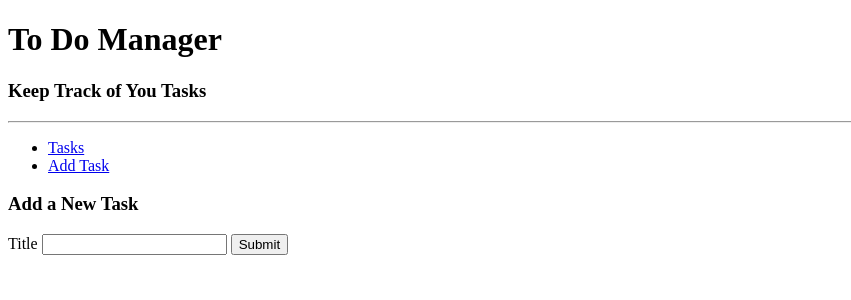
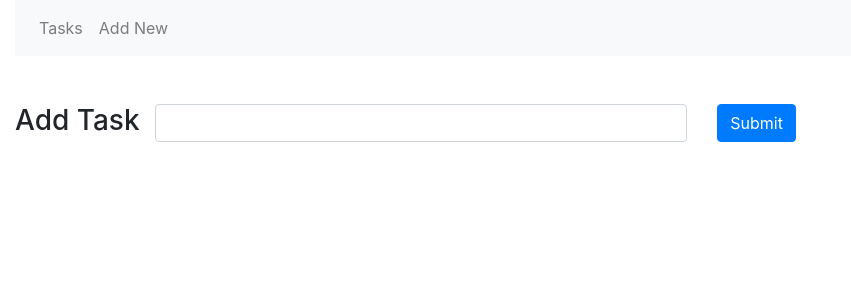
Before and after one commit to Rohit-more-2003/To-Do-Flask-App, a Flask app: page /add in a window 1280 px wide. Shown: the top 300 px of the page, without its empty margins (0-851 px from the left). Run offline with Flask 3, Linux system fonts and the light colour scheme; some libraries are stand-ins or nearby versions.

Commit message:
Created and improved html templates

```diff
--- a/routes.py
+++ b/routes.py
@@ -1,4 +1,4 @@
-from flask import render_template, redirect, url_for
+from flask import render_template, redirect, url_for, flash, get_flashed_messages
 from datetime import datetime, UTC
 
 from app import app, db
@@ -22,6 +22,18 @@ def add_task():
         db.session.add(task)
         db.session.commit()
 
+        flash("Task added to database successfully!")
+
         return redirect(url_for('index'))
 
     return render_template('add.html', form=form)
+
+
+@app.route('/edit', methods=["GET", "POST"])
+def edit_task():
+    pass
+
+
+@app.route('/delete', methods=["GET", "POST"])
+def delete_task():
+    pass
--- a/templates/add.html
+++ b/templates/add.html
@@ -1,17 +1,18 @@
 {% extends "base.html" %}
 
 {% block main %}
-<h3>Add a New Task</h3>
+<div class="container-fluid">
     <form action="{{ url_for('add_task') }}" method="post">
-        <!-- Using csrf_token() is necessary for wtforms and requires a secret key to work -->
-        {{ form.csrf_token() }}
-        {{ form.title.label }}
-        {{ form.title }}
-        {{ form.submit }}
+        {{ form.csrf_token }}
+        <div class="row">
+            <h3>Add Task</h3>
+            <div class="col">
+                {{ form.title(class="form-control") }}
+            </div>
+            <div class="col">
+                {{ form.submit(class="btn btn-primary") }}
+            </div>
+        </div>
     </form>
-
-{% if title %}
-    <h1>{{ title }}</h1>
-{% endif %}
-
-{% endblock main %}
+</div>
+{% endblock  %}
--- a/templates/base.html
+++ b/templates/base.html
@@ -1,20 +1,40 @@
 <!DOCTYPE html>
 <html lang="en">
 <head>
+    <!-- Required meta tags -->
     <meta charset="UTF-8">
-    <meta name="viewport" content="width=device-width, initial-scale=1.0">
+    <meta name="viewport" content="width=device-width, initial-scale=1.0, shrink-to-fit=no">
+
+    <!-- Bootstrap CSS -->
+    <link rel="stylesheet" href="https://stackpath.bootstrapcdn.com/bootstrap/4.5.0/css/bootstrap.min.css"
+    integrity="sha384-9aIt2nRpC12Uk9gS9baDl411NQApFmC26EwAOH8WgZl5MYYxFfc+NcPb1dKGj7Sk" crossorigin="anonymous">
+
     <title>Tasks</title>
 </head>
 <body>
-    <h1>To Do Manager</h1>
-    <h3>Keep Track of You Tasks</h3>
-    <hr>
-    <ul>
-        <li><a href="{{ url_for('index') }}">Tasks</a></li>
-        <li><a href="{{ url_for('add_task') }}">Add Task</a></li>
-    </ul>
-
-    {% block main %}
-    {% endblock main %}
+    <div class="container-fluid">
+        <nav class="navbar navbar-expand-lg navbar-light bg-light">
+            <ul class="navbar-nav">
+                <li class="nav-item">
+                    <a href="{{ url_for('index') }}" class="nav-link">Tasks</a>
+                </li>
+                <li class="nav-item">
+                    <a href="{{ url_for('add_task') }}" class="nav-link">Add New</a>
+                </li>
+            </ul>
+        </nav>
+        <br>
+        {% with messages = get_flashed_messages() %}
+            {% if messages %}
+                {% for message in messages %}
+                <div class="alert alert-primary">
+                    {{ message }}
+                </div>
+                {% endfor %}
+            {% endif %}
+        {% endwith %}
+        <br>
+        {% block main %}{% endblock %}
+    </div>
 </body>
 </html>
```
Also changed, not shown: templates/delete.html (+19 -0 lines), templates/edit.html (+18 -0 lines), templates/index.html (+11 -5 lines).
